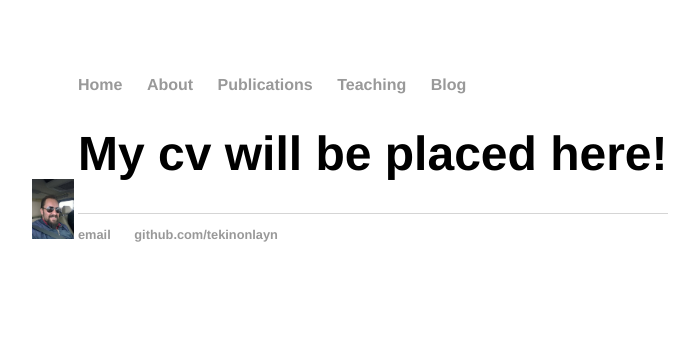
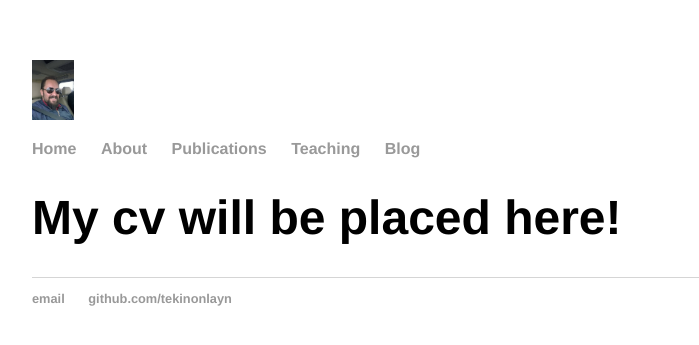
Before and after one commit to tekinonlayn/gi.github.io, a Jekyll site: the page built from cv/index.html, in a window 1280 px wide. Shown: the top 345 px of the page, without its empty margins (160-859 px from the left). Built offline with Jekyll 4.4.1, drawn with Linux system fonts in a browser that asks for light colours.

Commit message:
Update main.css

```diff
--- a/css/main.css
+++ b/css/main.css
@@ -3,17 +3,6 @@ body {
     width: 70%;
 }
 
-.left {
-    display: inline-block;
-
-}
-.right {
-    display: inline-block;
-}
-
-#photo {
-    border-radius: 50%;
-}
 nav ul, footer ul {
     font-family:'Helvetica', 'Arial', 'Sans-Serif';
     padding: 0px;
```
